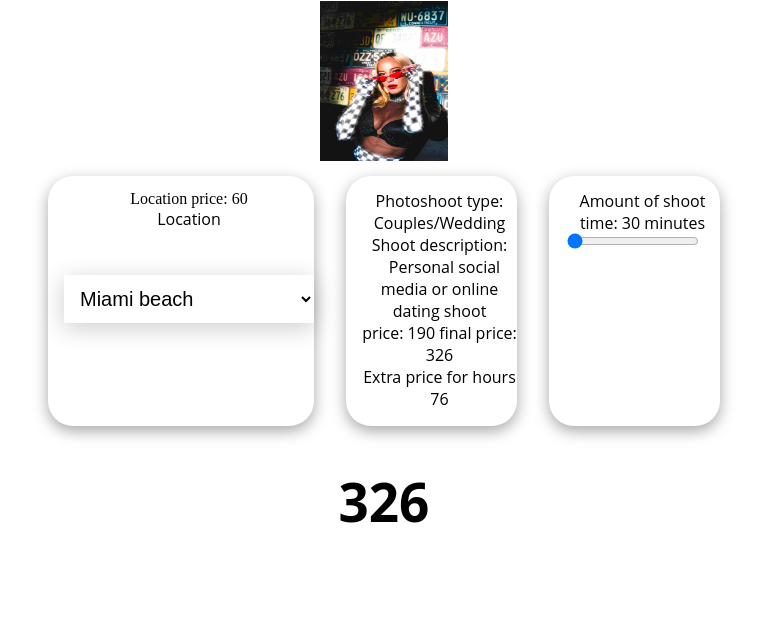
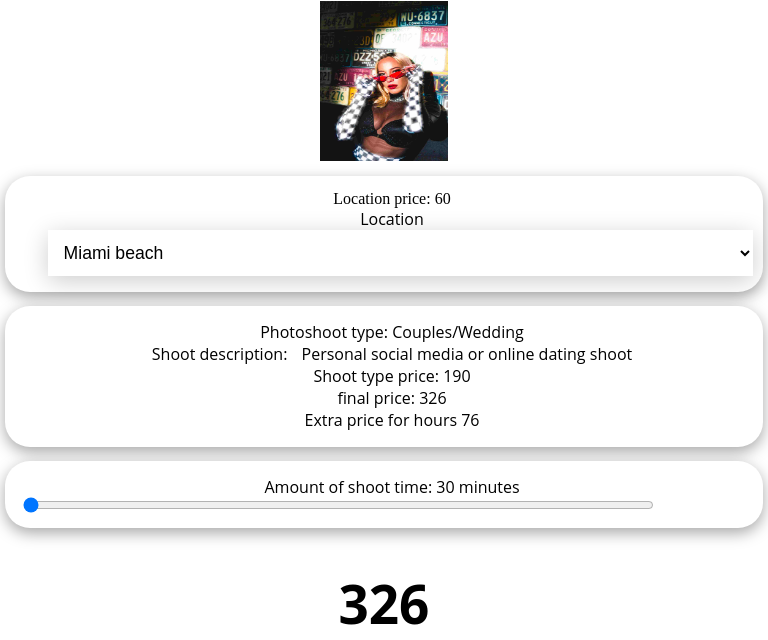
Before and after one commit to gonzalocdlp/Shootly--shoot-price-calculator, a plain HTML site: page index.html in a window 768 px wide. Shown: the part 279-919 px from the top of the page. Before the commit the page ends 817 px from the top, so only its background shows below. Drawn offline with Linux system fonts and the light colour scheme; some packages are replaced by stand-ins of ours; a script that the page names is missing.

Commit message:
fixed a glitch

```diff
--- a/index.html
+++ b/index.html
@@ -52,7 +52,8 @@
                             <div id="logbox">
                                 <p>Photoshoot type: <span id="typeofshoot">not selected</span></p>
                                 <p>Shoot description: <span id="log">not selected</span></p>
-                                <p>price: <span id="price">0</span> final price: <span id="finalprice">0</span></p>
+                                <p>Shoot type price: <span id="price">0</span> </p>
+                                    <p>final price: <span id="finalprice">0</span></p>
                                 <p>Extra price for hours <span id="priceHours">0</span></p>
                                 </div>
                         </div>
--- a/script.js
+++ b/script.js
@@ -1,23 +1,17 @@
 social()
-hourChange()
-var price=0;
-var finalprice=0;
-var hours = document.getElementById("hours");
-var output = document.getElementById("demo");
 
-function couple(){if (price==0){
+
+
+
+
+function couple(){
         price=220;
         finalPrice();
                     document.getElementById("price").innerHTML= price;
                     document.getElementById("log").innerHTML ="Great for couples or weddings ";
                     document.getElementById("finalprice").innerHTML= finalprice;
                     document.getElementById("typeofshoot").innerHTML ="Couples/Wedding";
-}
-else{
-    reset()
-    couple()
 
-}
 }
 
 function family(){if (price==0){
@@ -73,7 +67,6 @@ function social(){
     finalPrice();
                 document.getElementById("price").innerHTML= price;
                 document.getElementById("log").innerHTML ="Personal social media or online dating shoot";
-                document.getElementById("finalprice").innerHTML= finalprice;
                 document.getElementById("typeofshoot").innerHTML ="Couples/Wedding";
 }
 function studio(){
@@ -107,8 +100,9 @@ function hourChange() {
     else {
       var hoursAmount= hours-1 +" hours"
     }
+    document.getElementById("outputHours").innerHTML = hoursAmount;
     finalPrice()
-    document.getElementById("outputHours").innerHTML = hoursAmount;
+
 
   }
 
@@ -128,11 +122,12 @@ function hourChange() {
     var sel = Number(document.getElementById("location").value);
     output = Math.round(price*(hours*0.4));
     finalprice=price+sel+ output;
+    document.getElementById("price").innerHTML= price;
     document.getElementById("priceHours").innerHTML = output;
-    document.getElementById("price").innerHTML= price;
+    document.getElementById("locationPrice").innerHTML= sel;
     document.getElementById("finalprice").innerHTML= finalprice;
     document.getElementById("finalprice2").innerHTML= finalprice;
-    document.getElementById("locationPrice").innerHTML= sel;
+
   }
 
 
--- a/style.css
+++ b/style.css
@@ -54,17 +54,24 @@ div{
 }
 .row {
     display: flex;
-    padding-left: 2em;
-    padding-right: 2em;
+    padding-left: 0.1em;
+    padding-right: 0.1em;
+    flex-wrap: wrap;
+    justify-content: center;
+    align-items: center;
+
   }
 
   .column {
-    flex: 25%;
+    flex-basis: 31%;
+    align-items: center;
+
+
     border-radius: 25px !important;
     background-color:white;
     box-shadow: rgba(0, 0, 0, 0.35) 0px 5px 15px;
-    margin-left:1em;
-    margin-right:1em;
+    margin-left:0.2em;
+    margin-right:0.2em;
     padding-bottom:1em;
     padding-left:1em;
   }
@@ -218,9 +225,9 @@ max-height:4.5em;
     background-color: white;
     color: black;
     padding: 12px;
-    width: 250px;
+    width: 95%;
     border: none;
-    font-size: 20px;
+    font-size: 1.1em;
     box-shadow: 0 5px 25px rgba(0, 0, 0, 0.2);
     -webkit-appearance: button;
     appearance: button;
@@ -236,7 +243,6 @@ max-height:4.5em;
     width: 20%;
     height: 100%;
     text-align: center;
-    font-size: 28px;
     line-height: 45px;
     color: rgba(255, 255, 255, 0.5);
     background-color: rgba(255, 255, 255, 0.1);
@@ -267,19 +273,8 @@ max-height:4.5em;
     }
   }
 
-  @media (min-width: 768px) and (max-width: 991px) {
-    .quizimgblock a .check {
-        vertical-align: middle;
-      }
-
-      .check {
-      top:35%;
-      left:35%;
-      transform:translate(-35%, -35%);
-    }
-
-      .quizimgblock .check img {
-       max-width: 55px;
-      max-height: 55px;
-    }
+  @media (max-width: 858px)  {
+    .column {
+      flex-basis: 100%;
   }
+}
```
